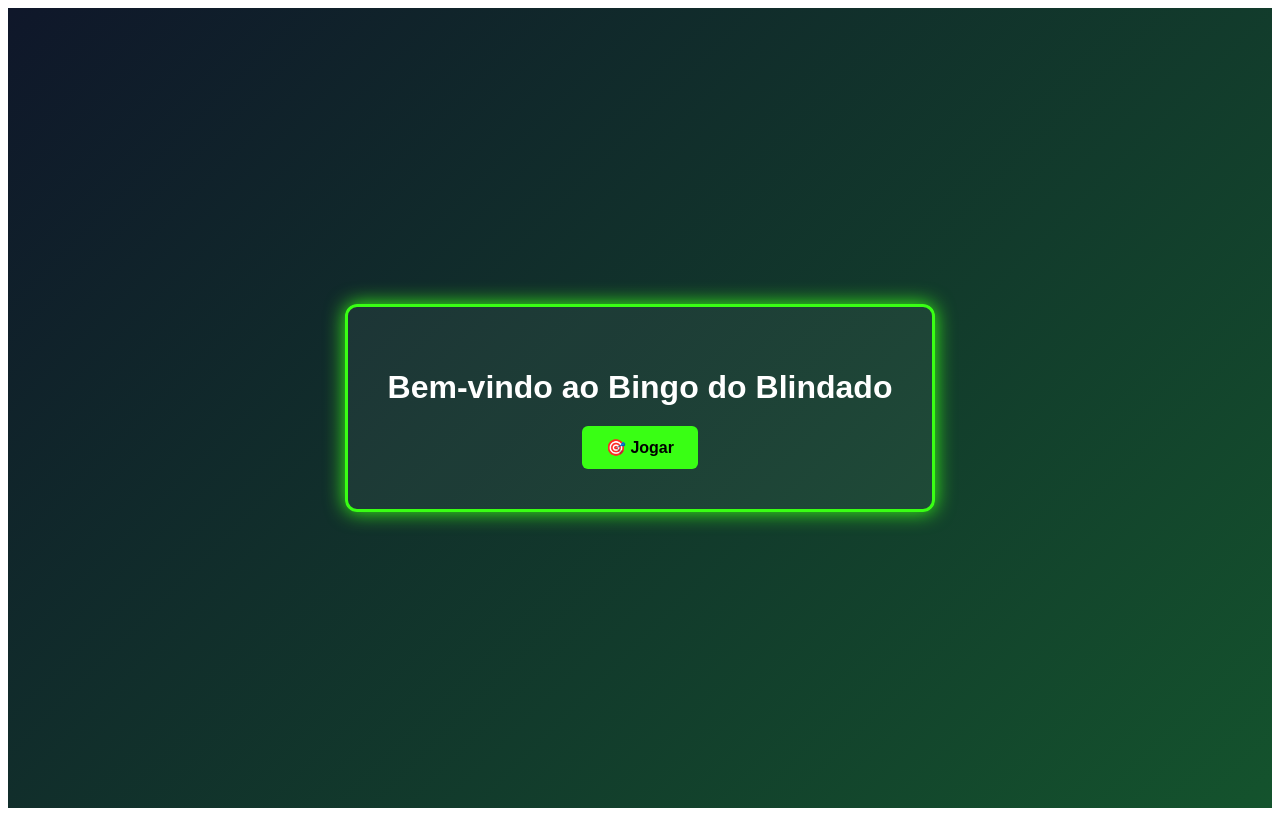
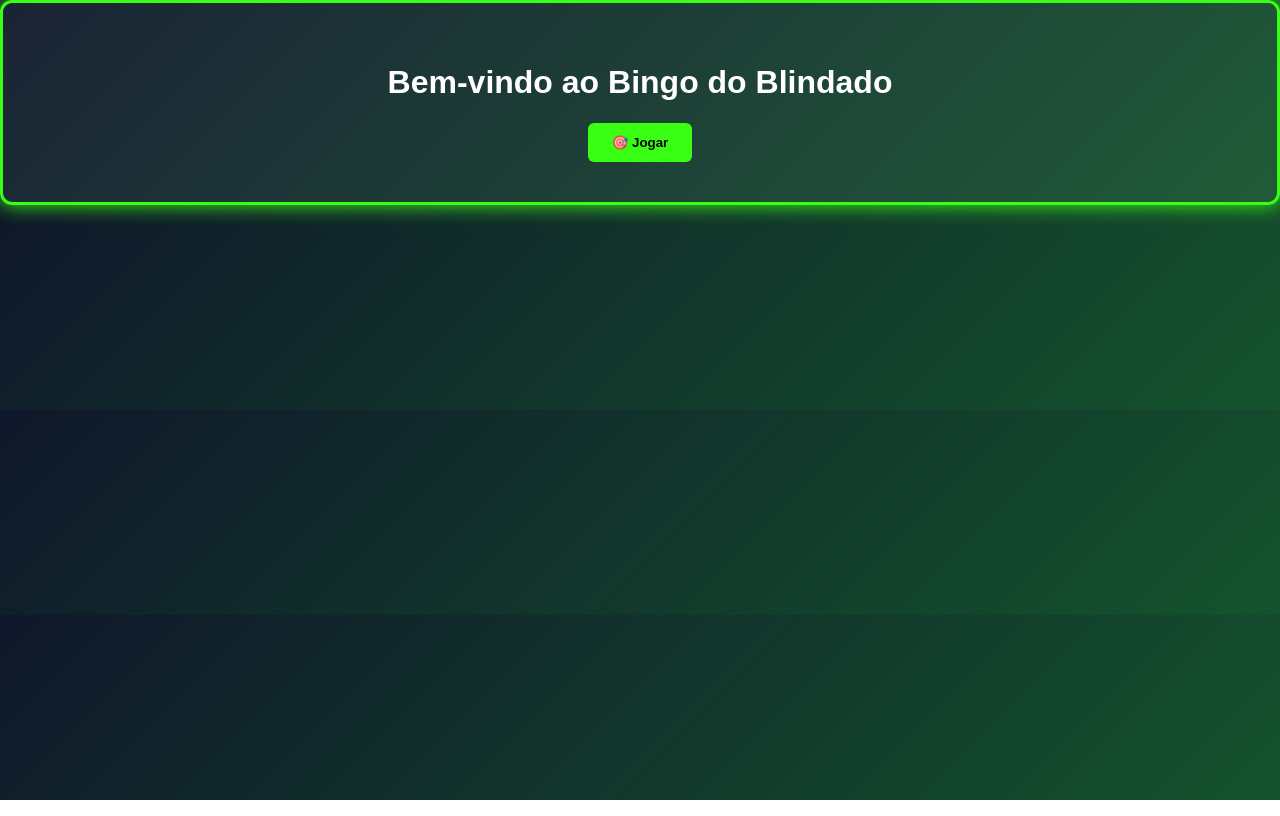
Before and after one commit to blinbingo/bingo, a Next.js app: page / in a window 1280 px wide. Built offline with nearby package versions, Linux system fonts and the light colour scheme.

Commit message:
Update index.js

```diff
--- a/pages/index.js
+++ b/pages/index.js
@@ -1,50 +1,15 @@
+import "../public/style.css";
 import Link from "next/link";
 
 export default function Home() {
   return (
-    <div style={styles.body}>
-      <div style={styles.card}>
-        <h1 style={styles.title}>Bem-vindo ao Bingo do Blindado</h1>
+    <div className="body">
+      <div className="card">
+        <h1>Bem-vindo ao Bingo do Blindado</h1>
         <Link href="/simulador">
-          <button style={styles.button}>🎯 Jogar</button>
+          <button className="button">🎯 Jogar</button>
         </Link>
       </div>
     </div>
   );
 }
-
-const styles = {
-  body: {
-    height: "100vh",
-    margin: 0,
-    background: "linear-gradient(135deg, #0f172a, #14532d)",
-    display: "flex",
-    justifyContent: "center",
-    alignItems: "center",
-    fontFamily: "Arial, sans-serif",
-  },
-  card: {
-    backgroundColor: "rgba(255, 255, 255, 0.05)",
-    padding: "40px",
-    borderRadius: "12px",
-    border: "3px solid #39FF14",
-    boxShadow: "0 0 20px #39FF14",
-    textAlign: "center",
-  },
-  title: {
-    fontSize: "2em",
-    color: "white",
-    marginBottom: "20px",
-  },
-  button: {
-    padding: "12px 24px",
-    fontSize: "1em",
-    backgroundColor: "#39FF14",
-    border: "none",
-    borderRadius: "6px",
-    cursor: "pointer",
-    fontWeight: "bold",
-    color: "#000",
-    transition: "0.3s",
-  },
-};
```
